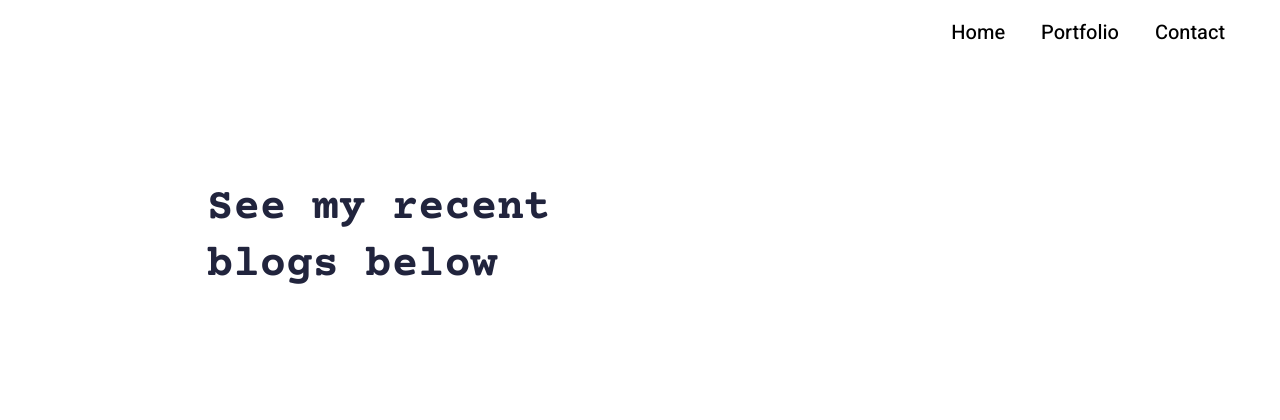
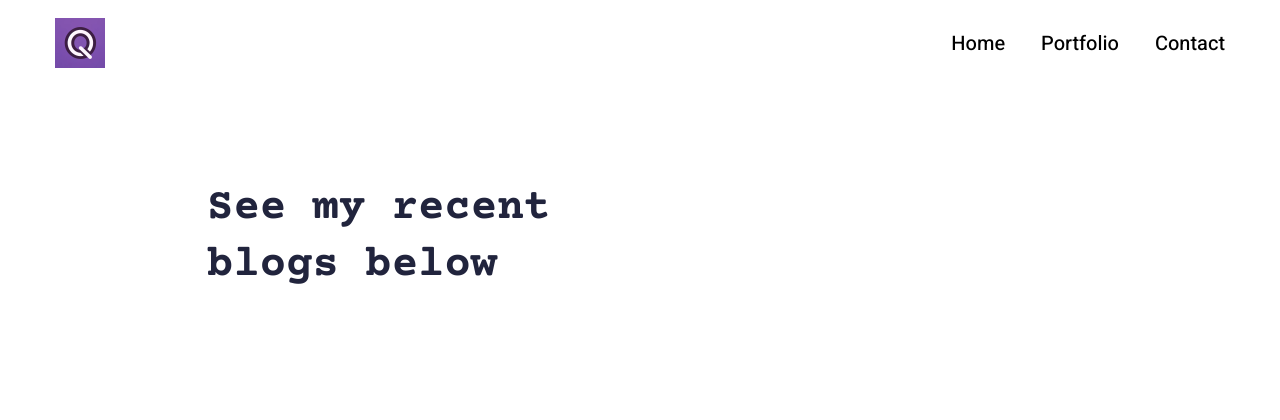
Before and after one commit to uupuna/Portfolio, a Django app: page /blog/ in a window 1280 px wide. Shown: the top 420 px of the page. Run offline with Django 3.2, Linux system fonts and the light colour scheme; data comes from the database, SQL or seed files in the repository; both versions use the stored data as it was after the commit; data that the repository does not hold is empty; some libraries are stand-ins or nearby versions.

Commit message:
version 2.0

```diff
--- a/main/templates/main/partials/nav.html
+++ b/main/templates/main/partials/nav.html
@@ -6,9 +6,9 @@ Start Navigation Bar
     <div class="headerCol">
     <div class="container-fluid">
         <div class="row align-items-center">
-        <!-- <div class="col-auto">
+        <div class="col-auto">
             <div class="logoCol"><a href="{% url 'main:home' %}"><img src="{% static 'images/logo.png' %}" alt="..."></a></div>
-        </div> -->
+        </div>
         <div class="col">
             <div class="d-md-none">
             <button class="navToggle">
```
Also changed, not shown: db.sqlite3, mediafiles/avatar/AVATAR.jpg (added), mediafiles/avatar/DSCF4091.JPG (added), mediafiles/portfolio/DSCF4354.jpg (added), mediafiles/portfolio/algo_TyvNoMB.png (added), mediafiles/portfolio/algo_hL5PoUa.png (added), mediafiles/portfolio/health.png (added), mediafiles/portfolio/health_ICNWYca.png (added), mediafiles/portfolio/health_iNEAh8b.png (added), mediafiles/portfolio/sat.png (added), static/images/icon.jpg, static/images/logo.png, 1 other file.
